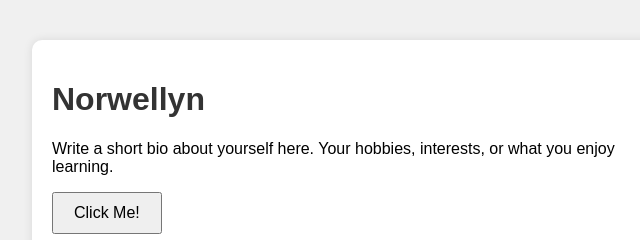
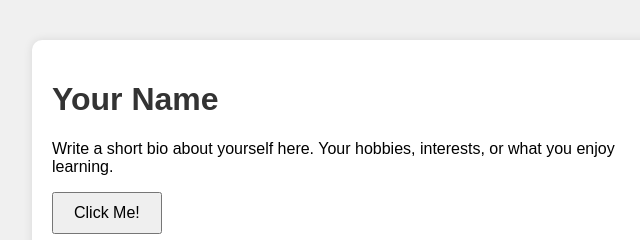
Before and after one commit to nmdenosta-21/Web-basic-activity, a plain HTML site: page index.html in a window 1280 px wide. Shown: the top 240 px of the page, 288-928 px from the left. Drawn offline with Linux system fonts and the light colour scheme.

Commit message:
Change header name from 'Norwellyn' to 'Your Name'

```diff
--- a/index.html
+++ b/index.html
@@ -8,7 +8,7 @@
 </head>
 <body>
     <div class="container">
-        <h1 id="name">Norwellyn</h1>
+        <h1 id="name">Your Name</h1>
         <p class="bio">
             Write a short bio about yourself here. Your hobbies, interests, or what you enjoy learning.
         </p>
```
